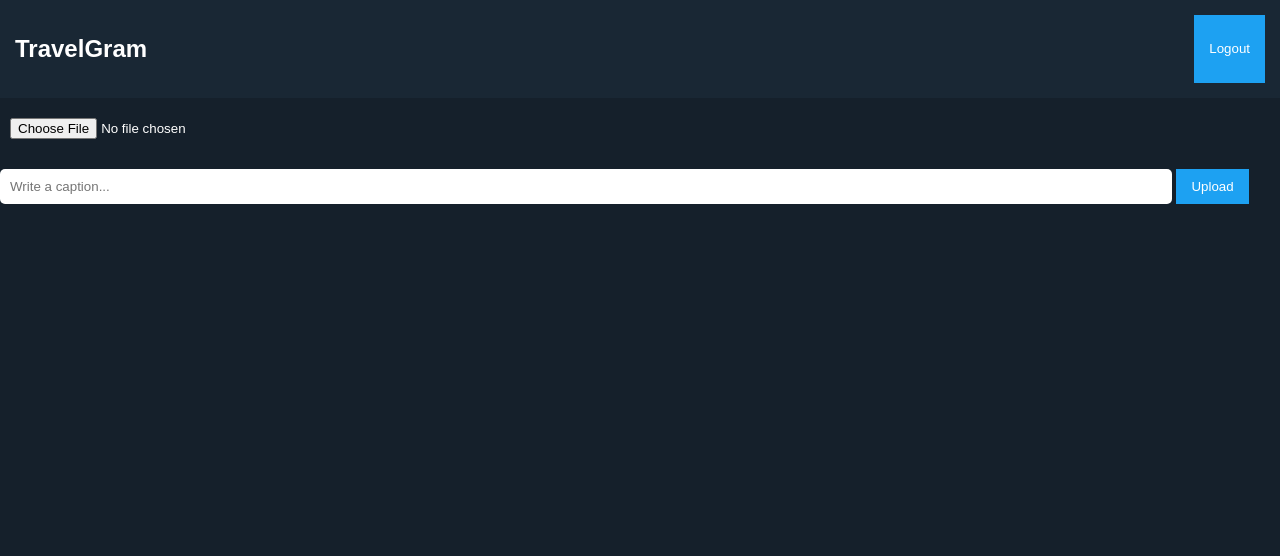
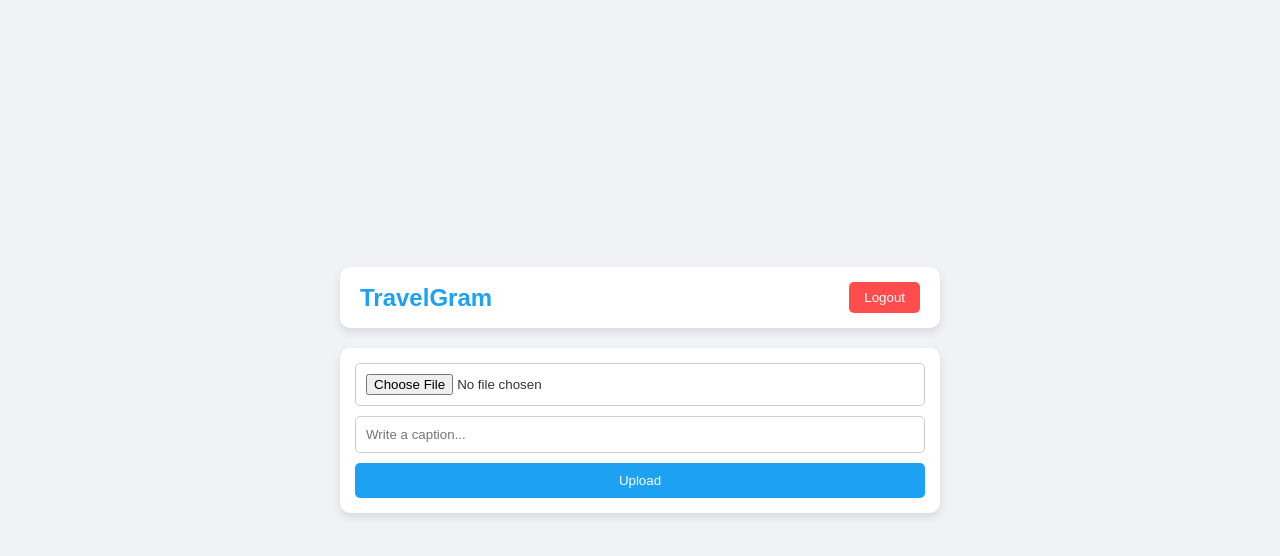
Before and after one commit to manju-app-developer/MVP3, a plain HTML site: page home.html in a window 1280 px wide. Drawn offline with Linux system fonts and the light colour scheme; sample sign-in values are in the browser's storage.

Commit message:
Update styles.css

```diff
--- a/styles.css
+++ b/styles.css
@@ -1,70 +1,127 @@
-body {
-    font-family: Arial, sans-serif;
-    background-color: #15202b;
-    color: white;
+/* General Styles */
+* {
     margin: 0;
     padding: 0;
+    box-sizing: border-box;
+    font-family: 'Arial', sans-serif;
 }
 
-.login-container {
-    width: 300px;
-    margin: 100px auto;
-    text-align: center;
-    background: #192734;
+body {
+    background-color: #f0f2f5;
+    color: #333;
+    display: flex;
+    flex-direction: column;
+    align-items: center;
+    justify-content: center;
+    min-height: 100vh;
     padding: 20px;
-    border-radius: 8px;
 }
 
-input {
-    width: 90%;
+/* Navbar */
+.navbar {
+    width: 100%;
+    max-width: 600px;
+    background: #fff;
+    display: flex;
+    justify-content: space-between;
+    align-items: center;
+    padding: 15px 20px;
+    border-radius: 10px;
+    box-shadow: 0 4px 8px rgba(0, 0, 0, 0.1);
+    margin-bottom: 20px;
+}
+
+.navbar h2 {
+    color: #1da1f2;
+}
+
+.logout-btn {
+    background: #ff4d4d;
+    color: white;
+    border: none;
+    padding: 8px 15px;
+    border-radius: 5px;
+    cursor: pointer;
+    transition: 0.3s;
+}
+
+.logout-btn:hover {
+    background: #e60000;
+}
+
+/* Upload Section */
+.upload-container {
+    width: 100%;
+    max-width: 600px;
+    background: #fff;
+    padding: 15px;
+    border-radius: 10px;
+    box-shadow: 0 4px 8px rgba(0, 0, 0, 0.1);
+    margin-bottom: 20px;
+    display: flex;
+    flex-direction: column;
+    gap: 10px;
+}
+
+.upload-container input[type="file"] {
+    border: 1px solid #ccc;
     padding: 10px;
-    margin: 10px 0;
-    border: none;
     border-radius: 5px;
 }
 
-button {
-    padding: 10px 15px;
-    background-color: #1da1f2;
-    border: none;
-    color: white;
-    cursor: pointer;
+.upload-container input[type="text"] {
+    width: 100%;
+    padding: 10px;
+    border: 1px solid #ccc;
+    border-radius: 5px;
 }
 
-button:hover {
-    background-color: #1991db;
+.upload-btn {
+    background: #1da1f2;
+    color: white;
+    border: none;
+    padding: 10px;
+    border-radius: 5px;
+    cursor: pointer;
+    transition: 0.3s;
 }
 
-.navbar {
-    display: flex;
-    justify-content: space-between;
-    padding: 15px;
-    background: #192734;
+.upload-btn:hover {
+    background: #007acc;
 }
 
-.upload-section {
-    text-align: center;
-    margin: 20px;
-}
-
+/* Feed Section */
 .feed {
+    width: 100%;
     max-width: 600px;
-    margin: auto;
+    display: flex;
+    flex-direction: column;
+    gap: 15px;
 }
 
 .post {
-    background: #22303c;
+    background: white;
+    border-radius: 10px;
     padding: 15px;
-    margin: 15px 0;
-    border-radius: 10px;
+    box-shadow: 0 4px 8px rgba(0, 0, 0, 0.1);
 }
 
 .post img {
     width: 100%;
+    max-height: 400px;
     border-radius: 10px;
+    object-fit: cover;
 }
 
 .caption {
     margin-top: 10px;
     font-size: 16px;
+    color: #333;
 }
+
+/* Responsive Design */
+@media (max-width: 768px) {
+    .navbar, .upload-container, .feed {
+        max-width: 90%;
+    }
+}
```
